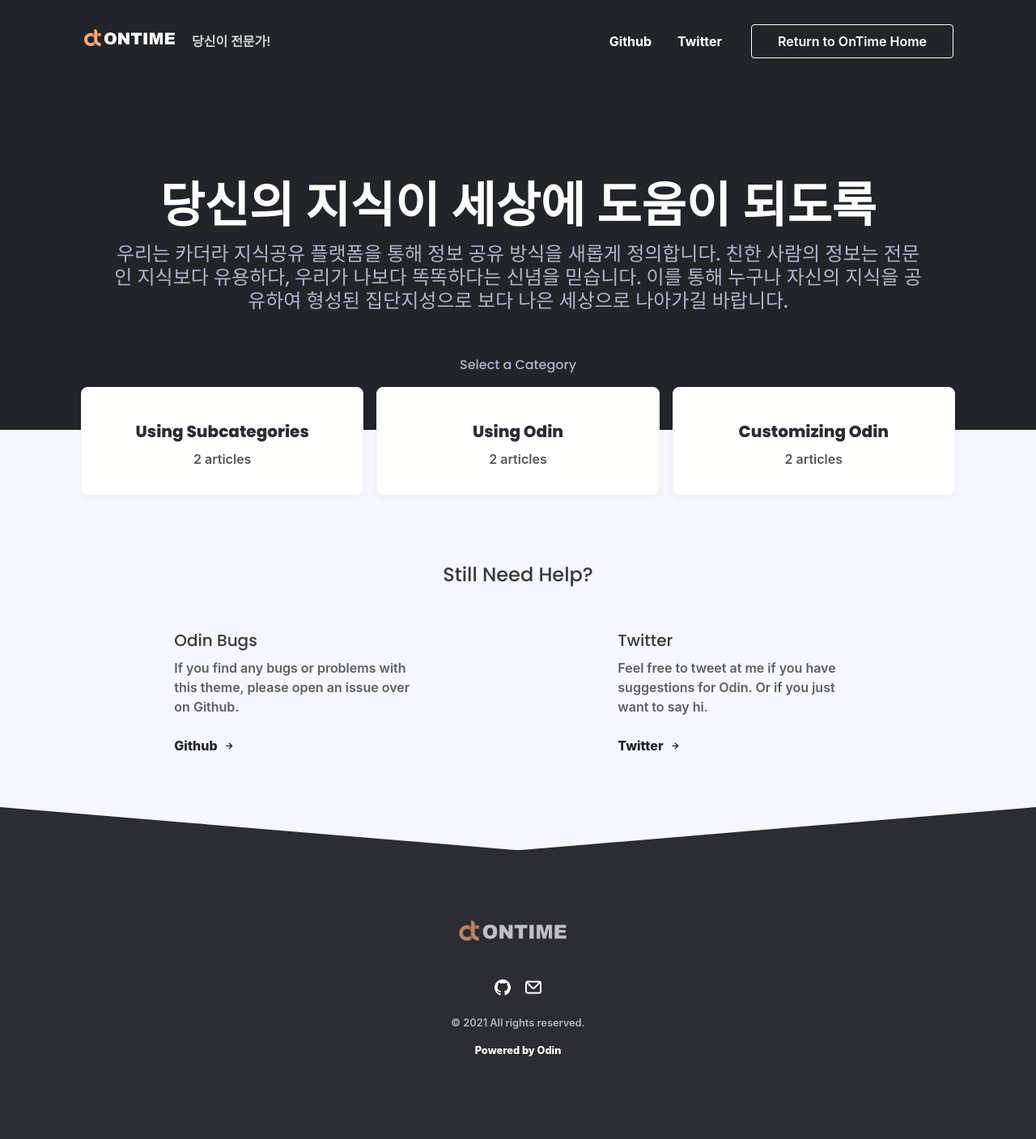
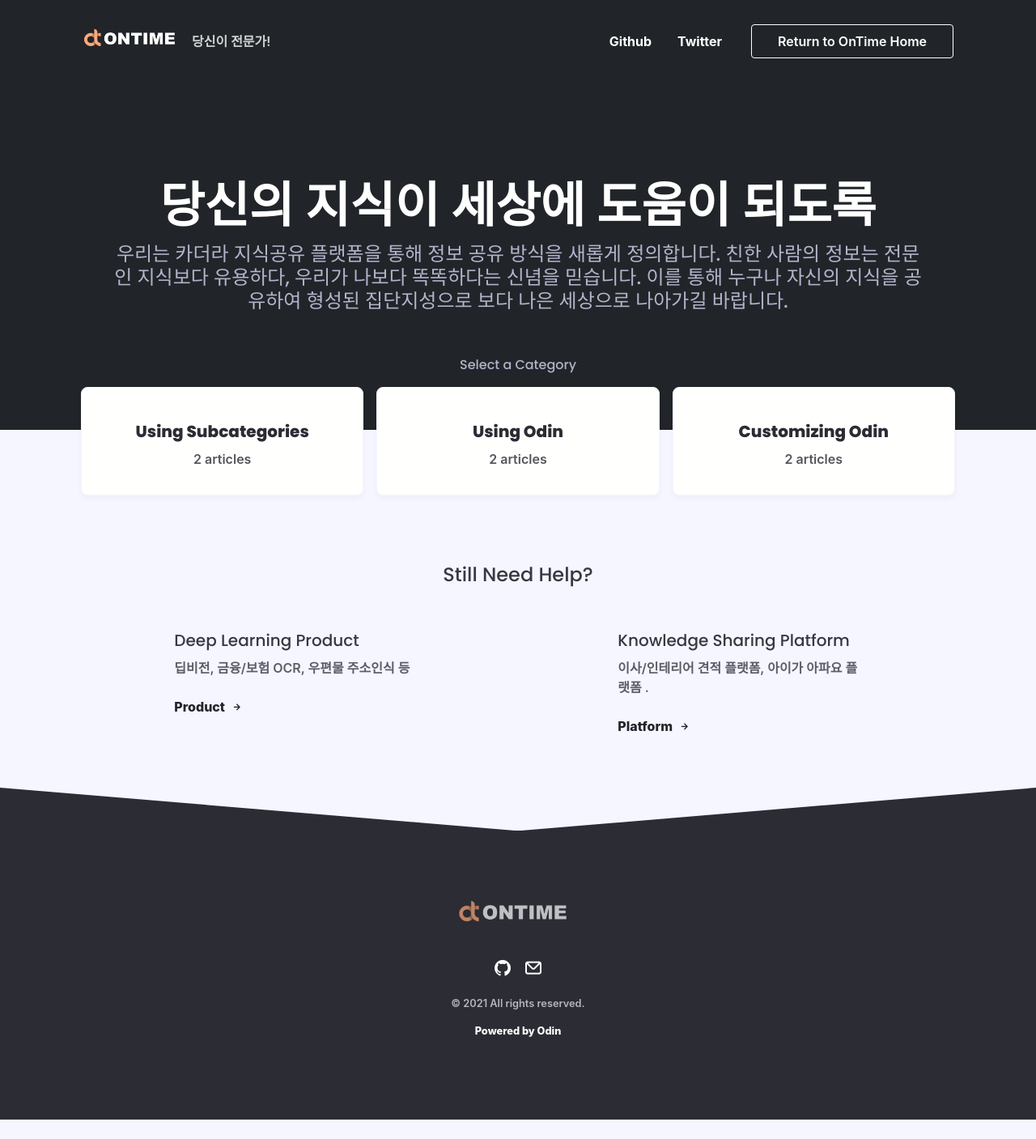
Before and after one commit to ontime-git/ontime-git.github.io, a Jekyll site: the page built from index.html, in a window 1280 px wide. Shown: the whole page at 81% size. Built offline with Jekyll 4.4.1, drawn with Linux system fonts in a browser that asks for light colours; nearby versions of some CDN libraries; some web fonts are replaced; comment, search, counter and statistics services are not loaded; after the commit the page ends 1383 px from its top, so only the background shows below that.

Commit message:
Update _config.yml

```diff
--- a/_config.yml
+++ b/_config.yml
@@ -62,15 +62,15 @@ nav_button: Return to OnTime Home
 nav_button_link: https://ontime-git.github.io/
 
 # More Help
-help_one_title: Odin Bugs
-help_one_content: If you find any bugs or problems with this theme, please open an issue over on Github.
-help_one_button: Github
-help_one_link: https://github.com/TeaGuns/odin/issues
+help_one_title: Deep Learning Product
+help_one_content: 딥비전, 금융/보험 OCR, 우편물 주소인식 등
+help_one_button: Product
+help_one_link: https://github.com/ontime-git/
 
-help_two_title: Twitter
-help_two_content: Feel free to tweet at me if you have suggestions for Odin. Or if you just want to say hi.
-help_two_button: Twitter
-help_two_link: https://twitter.com/theteaguns
+help_two_title: Knowledge Sharing Platform
+help_two_content: 이사/인테리어 견적 플랫폼, 아이가 아파요 플랫폼 .
+help_two_button: Platform
+help_two_link: https://github.com/ontime-git/
 
 # Build settings
 theme: minima
```
